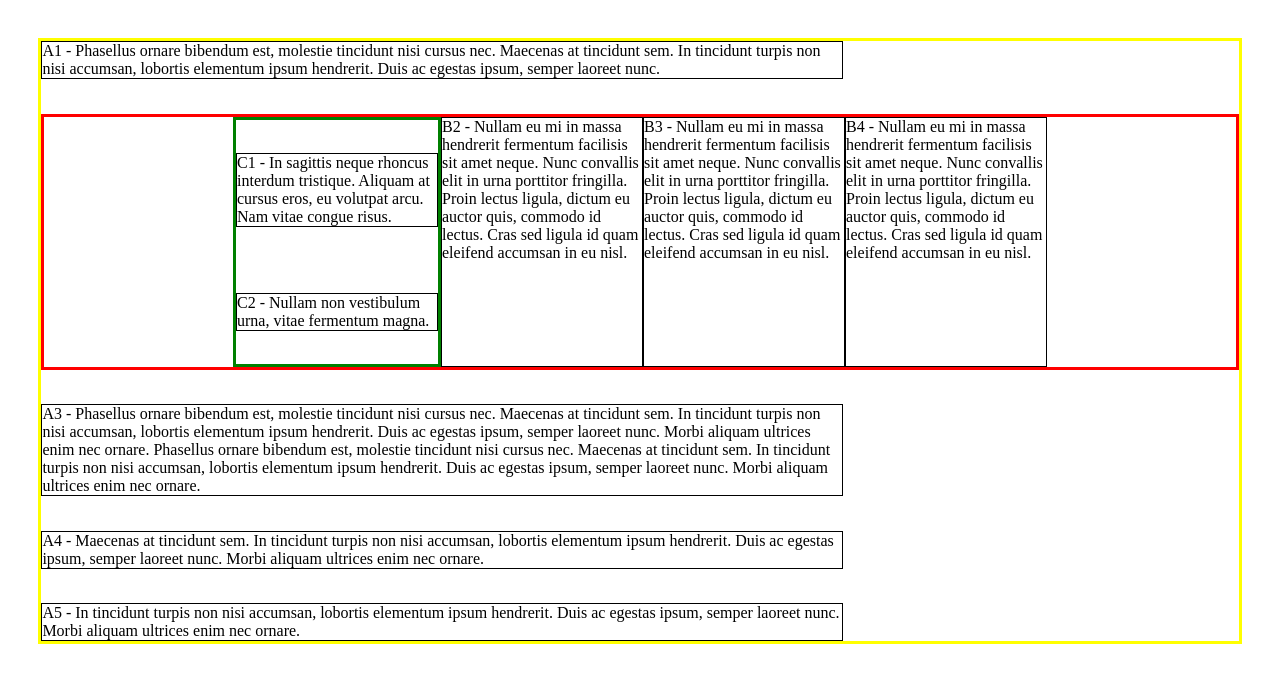
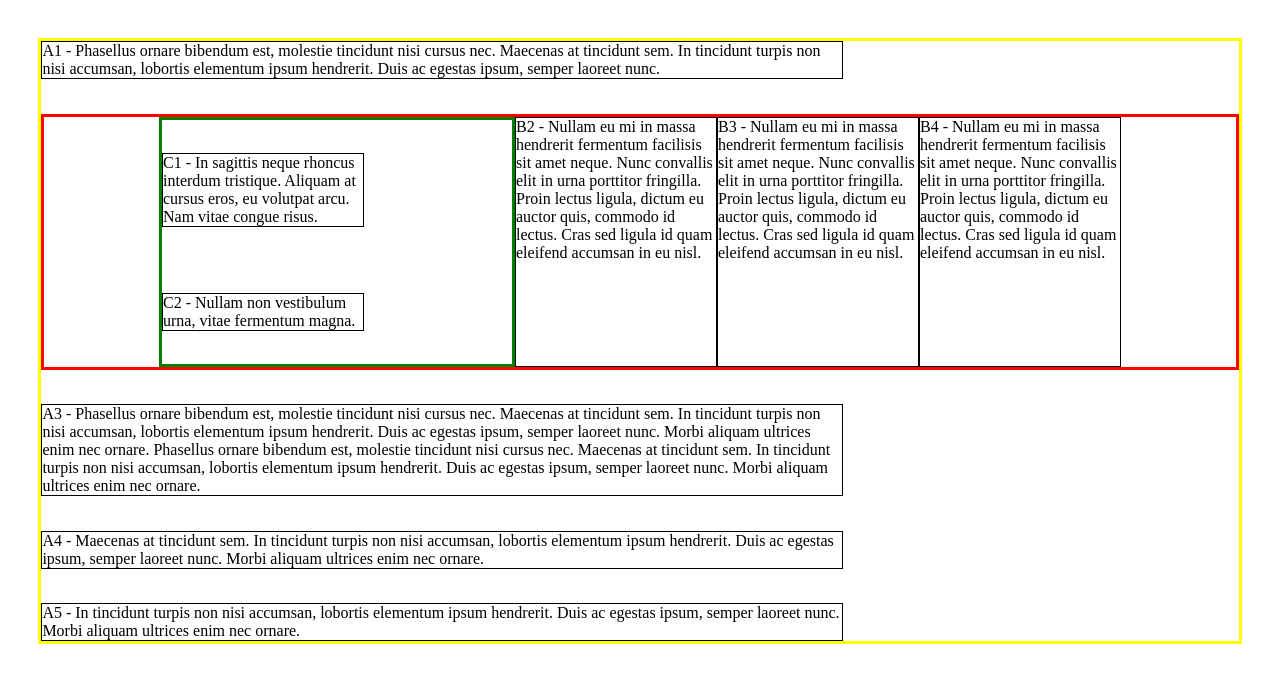
Before and after one commit to K1ngHandy/Distributing-flex-items-along-the-main-axis, a plain HTML site: page index.html in a window 1280 px wide. Drawn offline with Linux system fonts and the light colour scheme.

Commit message:
set item-B1 width as container-C

```diff
--- a/index.html
+++ b/index.html
@@ -81,7 +81,9 @@ We are adding some dimensions (width, height) so that we can position items with
       Some justify-content effects will only become obvious when certain items have a defined width and/or height.
       We'd like item B1 to have a width of 350px. Tip: in our layout, B1 is actually another container:
       */
-    /* ENTER YOUR CODE BELOW */
+    .container-C {
+      width: 350px;
+    }
 
     /* PROBLEM 5 (Debugging)
       We set container C to have space-around, C1 and C2 are still aligned to the left of container C. Why? Write your answer below.
```
